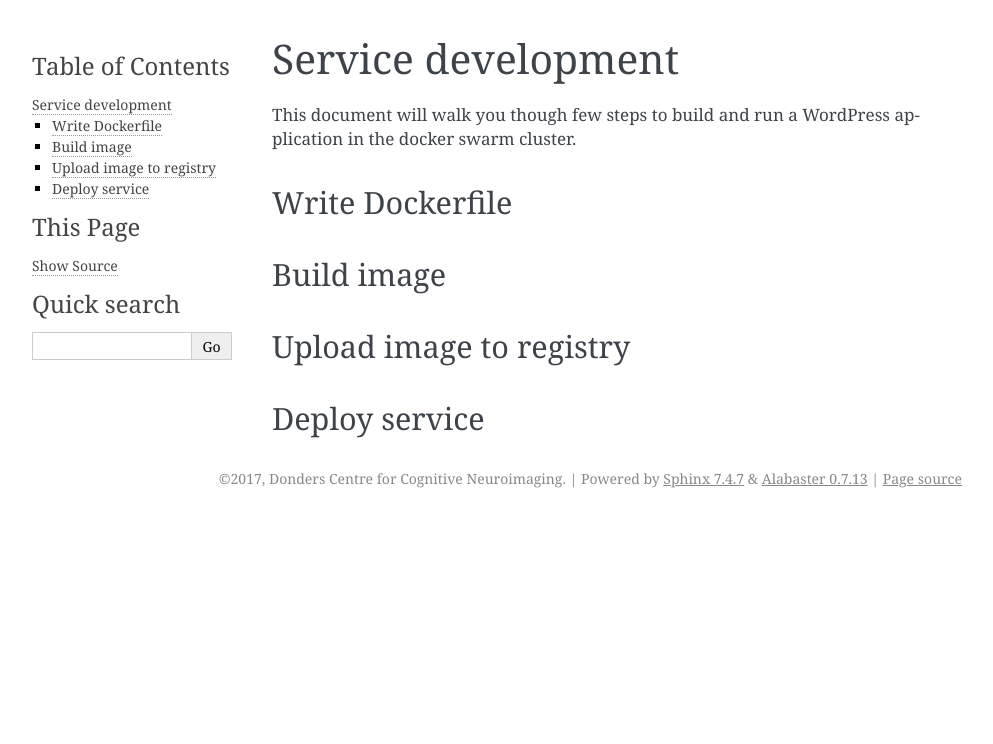
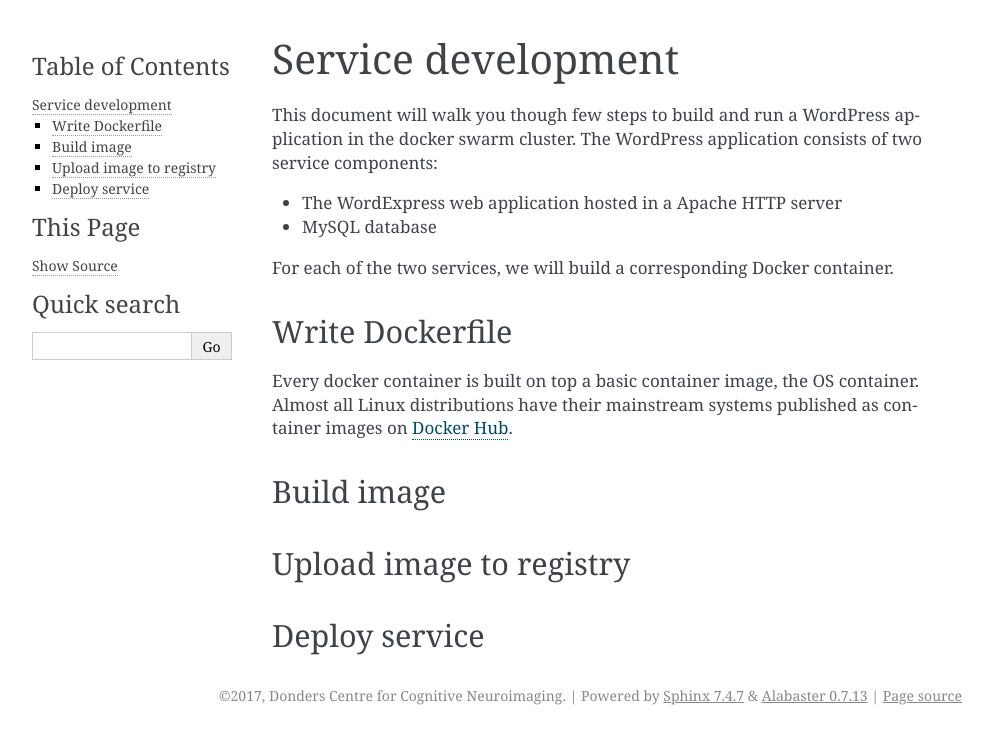
Before and after one commit to Donders-Institute/docker-swarm-setup, a Sphinx documentation site: the page built from doc/devops.rst, in a window 1280 px wide. Shown: the top 744 px of the page, without its empty margins (148-1141 px from the left). Built offline with Sphinx 7.4.7, drawn with Linux system fonts in a browser that asks for light colours.

Commit message:
Update devops.rst

```diff
--- a/doc/devops.rst
+++ b/doc/devops.rst
@@ -1,10 +1,18 @@
 Service development
 *******************
 
-This document will walk you though few steps to build and run a WordPress application in the docker swarm cluster.
+This document will walk you though few steps to build and run a WordPress application in the docker swarm cluster.  The WordPress application consists of two service components:
+
+* The WordExpress web application hosted in a Apache HTTP server
+* MySQL database
+
+For each of the two services, we will build a corresponding Docker container.
 
 Write Dockerfile
 ================
+
+Every docker container is built on top a basic container image, the OS container. Almost all Linux distributions have their mainstream systems published as container images on `Docker Hub <https://hub.docker.com/explore/>`_.
+
 
 Build image
 ===========
```
